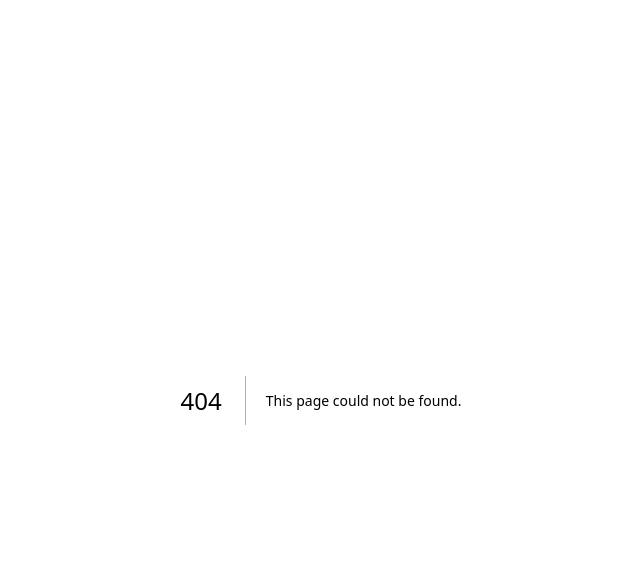
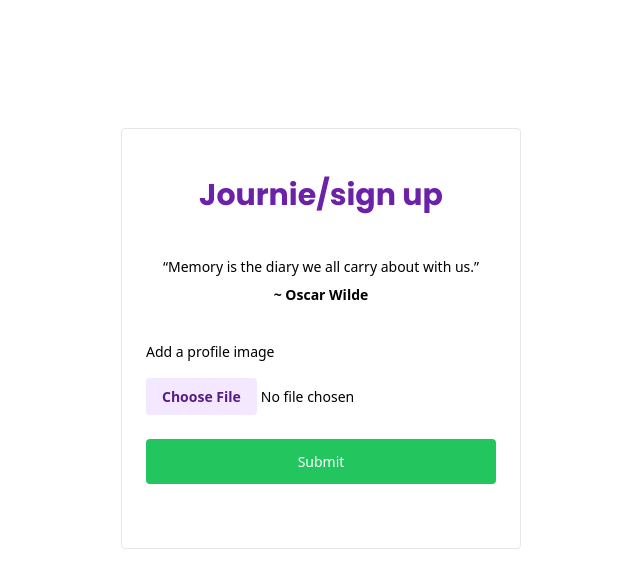
Before and after one commit to Okpainmo/journie, a Next.js app in the folder client/: page /add-profile-image in a window 1280 px wide. Before the commit this address had no page. Shown: the top 588 px of the page, without its empty margins (319-959 px from the left). Built offline with nearby package versions, Linux system fonts and the light colour scheme.

Commit message:
bulk: more client-side updates

```diff
--- a/client/components/FloatingButton.jsx
+++ b/client/components/FloatingButton.jsx
@@ -1,8 +1,12 @@
-import React from 'react';
+import React, { useContext } from 'react';
 import Link from 'next/link';
+import { GlobalContext } from '../context/GlobalContext';
 
 function FloatingButton() {
+  const { showBtn } = useContext(GlobalContext);
+
   return (
+    showBtn && (
       <Link href='create-entry'>
         <button className='fixed shadow-lg bottom-[30px] z-10 lg:bottom-16 right-[30px] lg:right-16 rounded-[100%] bg-purple-800 text-white p-4'>
           <svg
@@ -21,6 +25,7 @@ function FloatingButton() {
           </svg>
         </button>
       </Link>
+    )
   );
 }
 
--- a/client/components/layout/Navbar.jsx
+++ b/client/components/layout/Navbar.jsx
@@ -10,7 +10,7 @@ const StaticPopOver = dynamic(() => import('../NavPopOver'), {
 
 function Navbar() {
   return (
-    <nav className='flex justify-between items-center px-3 py-2 sm:py-4 fixed top-0 left-0 right-0 shadow bg-white sm:px-20 md:px-5 lg:px-[10%] xl:px-[10%]'>
+    <nav className='flex justify-between items-center px-3 py-2 fixed top-0 left-0 right-0 shadow bg-white sm:px-20 md:px-5 lg:px-[10%] xl:px-[10%]'>
       <Link href='/profile'>
         <div className='nav-left logo-wrapper poppins font-bold text-purple-800 text-xl sm:text-3xl'>
           Journie
--- /dev/null
+++ b/client/context/GlobalContext.jsx
@@ -0,0 +1,19 @@
+import React, { useState, createContext } from 'react';
+
+export const GlobalContext = createContext();
+
+function GlobalContextProvider({ children }) {
+  const [showBtn, setShowBtn] = useState(true);
+
+  const toggleAddBtn = () => {
+    setShowBtn(!showBtn);
+  };
+
+  return (
+    <GlobalContext.Provider value={{ showBtn, toggleAddBtn }}>
+      {children}
+    </GlobalContext.Provider>
+  );
+}
+
+export default GlobalContextProvider;
--- a/client/pages/_app.jsx
+++ b/client/pages/_app.jsx
@@ -1,6 +1,11 @@
 import '@/styles/globals.css';
+import GlobalContextProvider from '@/context/GlobalContext';
 // import { Toaster } from 'react-hot-toast';
 
 export default function App({ Component, pageProps }) {
-  return <Component {...pageProps} />;
+  return (
+    <GlobalContextProvider>
+      <Component {...pageProps} />
+    </GlobalContextProvider>
+  );
 }
--- /dev/null
+++ b/client/pages/add-profile-image.jsx
@@ -0,0 +1,117 @@
+import React, { useState } from 'react';
+import Link from 'next/link';
+import { useRouter } from 'next/router';
+import axios from 'axios';
+import { Toaster, toast } from 'react-hot-toast';
+
+function SignUpPage() {
+  const router = useRouter();
+
+  const [selectedImageFile, setSelectedImageFile] = useState(null);
+  const [isFilePicked, setIsFilePicked] = useState(false);
+
+  async function handleFileUpload(e) {
+    e.preventDefault();
+
+    // check if profile picture is selected
+
+    if (!isFilePicked || selectedImageFile === null) {
+      toast.error('you have not added a profile picture, please select one', {
+        duration: 3000,
+      });
+      return;
+    }
+
+    const formData = new FormData();
+    formData.append('profileImage', selectedImageFile);
+
+    console.log(formData);
+    console.log(selectedImageFile);
+
+    const toastId = toast.loading('uploading file...');
+
+    try {
+      const updatedUserData = await axios.post(
+        'http://localhost:5000/api/profile-image-upload',
+        formData,
+        {
+          headers: {
+            'Content-Type': 'multipart/form-data',
+            Authorization: `Bearer ${sessionStorage.getItem('userToken')}`,
+            Email: `${sessionStorage.getItem('userEmail')}`,
+          },
+        }
+      );
+
+      console.log(updatedUserData);
+
+      if (
+        updatedUserData &&
+        updatedUserData.data.requestStatus ===
+          'profile image uploaded successfully'
+      ) {
+        toast.success('profile image uploaded successfully', {
+          id: toastId,
+          duration: 4000,
+        });
+      }
+
+      sessionStorage.setItem(
+        'userProfileImageUrl',
+        `${updatedUserData.data.updatedUser.profileImageUrl}`
+      );
+
+      setSelectedImageFile(null);
+      setIsFilePicked(false);
+      // setShowFileUpload(false);
+    } catch (error) {
+      toast.error('error uploading file', { id: toastId, duration: 3000 });
+      console.log(error);
+    }
+
+    setTimeout(() => {
+      router.push('/profile');
+    }, 2000);
+  }
+
+  return (
+    <>
+      <Toaster />
+      <main className='login-page mx-3 px-3 pt-12 pb-16 my-20 sm:my-32 rounded border sm:w-[400px] sm:mx-auto'>
+        <div className='flex sm:px-3 flex-col gap-8'>
+          {/* <Link href='/'> */}
+          <div className='logo-wrapper poppins font-bold text-purple-800 text-xl sm:text-3xl text-center'>
+            Journie/sign up
+          </div>
+          <p className='mt-2 text-[14px] w-full mx-auto leading-7 text-center'>
+            “Memory is the diary we all carry about with us.”
+            <br />
+            <span className='font-bold'>~ Oscar Wilde</span>
+          </p>
+          <form>
+            <div className='input-group flex flex-col mb-6 text-[12px] sm:text-[14px] gap-4'>
+              <label htmlFor='profileImage'>Add a profile image</label>
+              <input
+                type='file'
+                id='profileImage'
+                onChange={(e) => {
+                  setSelectedImageFile(e.target.files[0]);
+                  setIsFilePicked(true);
+                }}
+              />
+            </div>
+            <button
+              type='button'
+              onClick={handleFileUpload}
+              className='submit text-center bg-green-500 py-3 text-[12px] sm:text-[14px] text-white rounded w-full'
+            >
+              Submit
+            </button>
+          </form>
+        </div>
+      </main>
+    </>
+  );
+}
+
+export default SignUpPage;
--- a/client/pages/create-entry.jsx
+++ b/client/pages/create-entry.jsx
@@ -115,7 +115,7 @@ function CreateEntryPage() {
               <div className='input-group flex flex-col mb-6 text-[12px] sm:text-[14px]'>
                 <label htmlFor='entry-body'>Entry body</label>
                 <p className='text-purple-800 text-[10px] mt-2 underline'>
-                  create amazing journals with the help of Journie&rsquo;s
+                  Create amazing journals with the help of Journie&rsquo;s
                   special syntax. Simply split your memories, tasks, or notes
                   into well structured entries by adding a single asterick
                   between each paragraph.
@@ -124,7 +124,7 @@ function CreateEntryPage() {
                   className='mt-2 px-3 py-2 border outline-none rounded'
                   type='text'
                   cols={20}
-                  rows={10}
+                  rows={30}
                   required
                   placeholder='enter your thought here'
                   value={createEntryForm.entryBody}
--- a/client/pages/edit-entry/[editEntryPageId].jsx
+++ b/client/pages/edit-entry/[editEntryPageId].jsx
@@ -185,7 +185,7 @@ function EditEntryPage() {
               <div className='input-group flex flex-col mb-6 text-[12px] sm:text-[14px]'>
                 <label htmlFor='entry-body'>Entry body</label>
                 <p className='text-purple-800 text-[10px] mt-2 underline'>
-                  create amazing journals with the help of Journie&rsquo;s
+                  Create amazing entries with the help of Journie&rsquo;s
                   special syntax. Simply split your memories, tasks, or notes
                   into well structured entries by adding a single asterick
                   between each paragraph.
@@ -194,7 +194,7 @@ function EditEntryPage() {
                   className='mt-2 px-3 py-2 border outline-none rounded'
                   type='text'
                   cols={20}
-                  rows={10}
+                  rows={30}
                   required
                   placeholder='enter your thought here'
                   value={editEntryForm.entryBody}
--- a/client/pages/index.jsx
+++ b/client/pages/index.jsx
@@ -57,17 +57,20 @@ function LoginPage() {
       sessionStorage.setItem('userName', `${userName}`);
     } catch (error) {
       console.log(error);
-      toast.error('login failed... please try again with correct credentials', {
-        id: toastId,
-        duration: 4000,
-      });
+      toast.error(
+        'login failed... please try again with correct credentials or check you network',
+        {
+          id: toastId,
+          duration: 4000,
+        }
+      );
     }
   };
 
   return (
     <>
       <Toaster />
-      <main className='login-page pt-12 pb-16 my-20 sm:my-40 mx-3 px-3 rounded border sm:w-[400px] sm:mx-auto'>
+      <main className='login-page pt-12 pb-16 my-20 sm:my-32 mx-3 px-3 rounded border sm:w-[400px] sm:mx-auto'>
         <div className='flex flex-col sm:px-3 gap-8'>
           {/* <Link href='/'> */}
           <div className='logo-wrapper poppins font-bold text-purple-800 text-xl sm:text-3xl text-center'>
--- a/client/styles/globals.css
+++ b/client/styles/globals.css
@@ -17,3 +17,7 @@ google font-customization
     font-family: 'Nunito Sans', sans-serif;
   }
 }
+
+input[type='file']::file-selector-button {
+  @apply bg-purple-100 text-purple-900  font-bold py-2 px-4 rounded border-0 cursor-pointer;
+}
```
Also changed, not shown: client/components/NavPopOver.jsx (+30 -20 lines), client/pages/sign-up.jsx (+17 -10 lines). Lines whose indentation alone changed are shown as unchanged.
